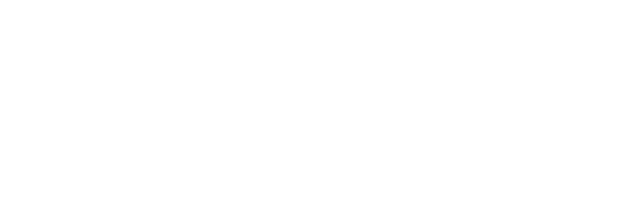
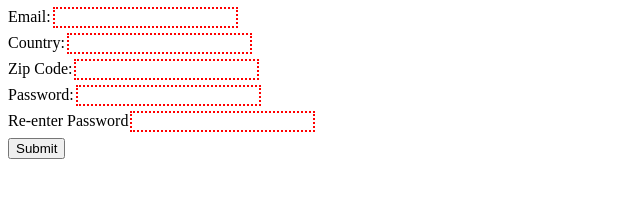
Before and after one commit to mike-344/form-validation, a website built with webpack: page src/index.html in a window 1280 px wide. Shown: the whole page, without its empty margins (0-640 px from the left). Built offline with nearby package versions, Linux system fonts and the light colour scheme.

Commit message:
Set outline style

```diff
--- a/package.json
+++ b/package.json
@@ -10,7 +10,10 @@
   "author": "",
   "license": "ISC",
   "devDependencies": {
+    "@eslint/js": "^9.8.0",
     "css-loader": "^7.1.2",
+    "eslint": "^9.8.0",
+    "globals": "^15.9.0",
     "html-webpack-plugin": "^5.6.0",
     "style-loader": "^4.0.0",
     "webpack": "^5.93.0",
--- a/src/css/style.css
+++ b/src/css/style.css
@@ -0,0 +1,15 @@
+*{
+    box-sizing: border-box;
+}
+form div{
+    margin-bottom: 8px;
+}
+input{
+    border: none;
+}
+input:invalid, input:invalid:focus{
+    outline: 2px dotted red;
+}
+input:valid, input:valid:focus{
+    outline: 2px solid green;
+}
--- a/src/index.html
+++ b/src/index.html
@@ -3,9 +3,31 @@
 <head>
     <meta charset="UTF-8">
     <meta name="viewport" content="width=device-width, initial-scale=1.0">
-    <title>Document</title>
+    <title>Form</title>
 </head>
 <body>
-
+    <form action="" novalidate>
+        <div class="email-wrap">
+            <label for="email">Email:</label>
+            <input type="email" id="email" required>
+        </div>
+        <div class="country-wrap">
+            <label for="country">Country:</label>
+            <input type="text" id="country" required>
+        </div>
+        <div class="zip-wrap">
+            <label for="zip">Zip Code:</label>
+            <input type="number" id="zip" required>
+        </div>
+        <div class="password-wrap">
+            <label for="password">Password:</label>
+            <input type="password" id="password" required>
+        </div>
+        <div class="password-confirm-wrap">
+            <label for="password-confirm">Re-enter Password</label>
+            <input type="password" id="password-confirm" required>
+        </div>
+        <button class="submit">Submit</button>
+    </form>
 </body>
 </html>
```
Also changed, not shown: eslint.config.mjs (added, +8 -0 lines), src/js/form-validate.js (added, +10 -0 lines), src/js/index.js (line endings or trailing spaces), 1 other file.
